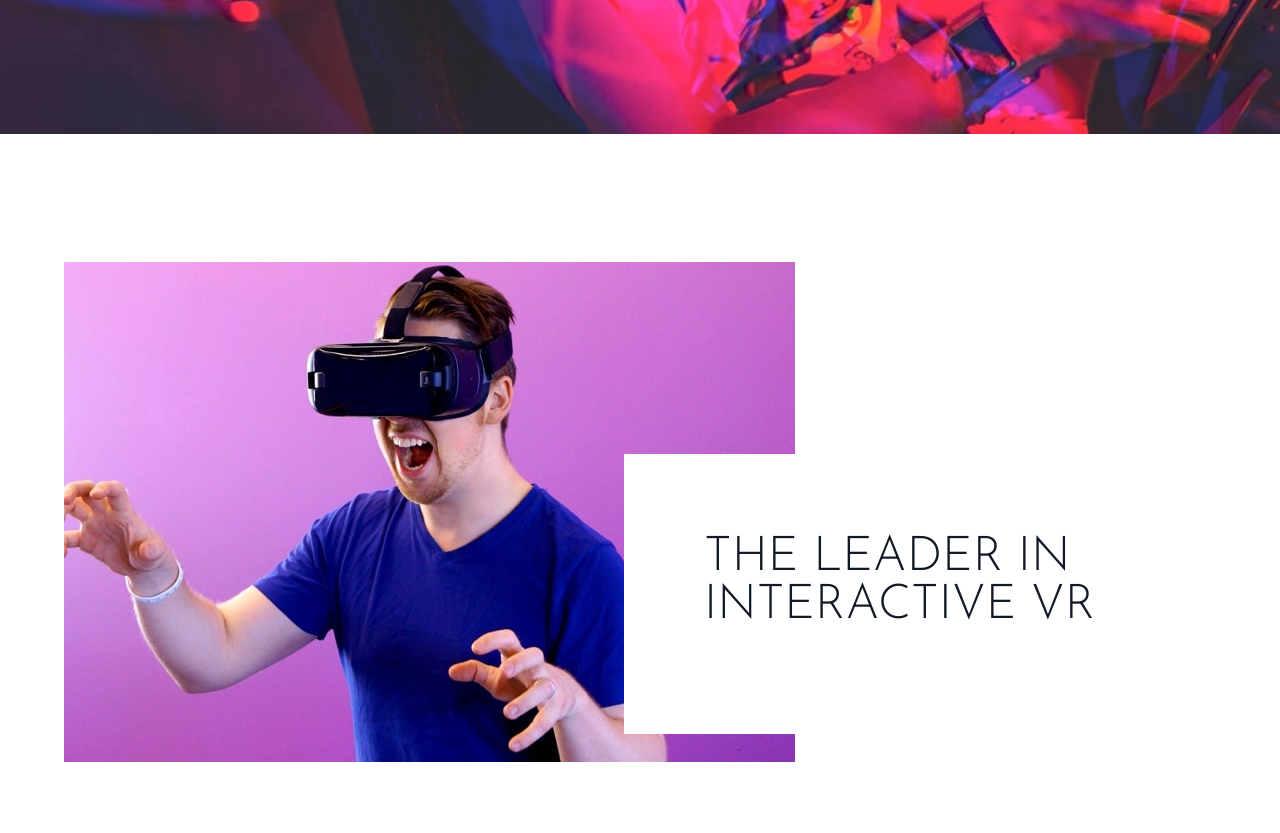
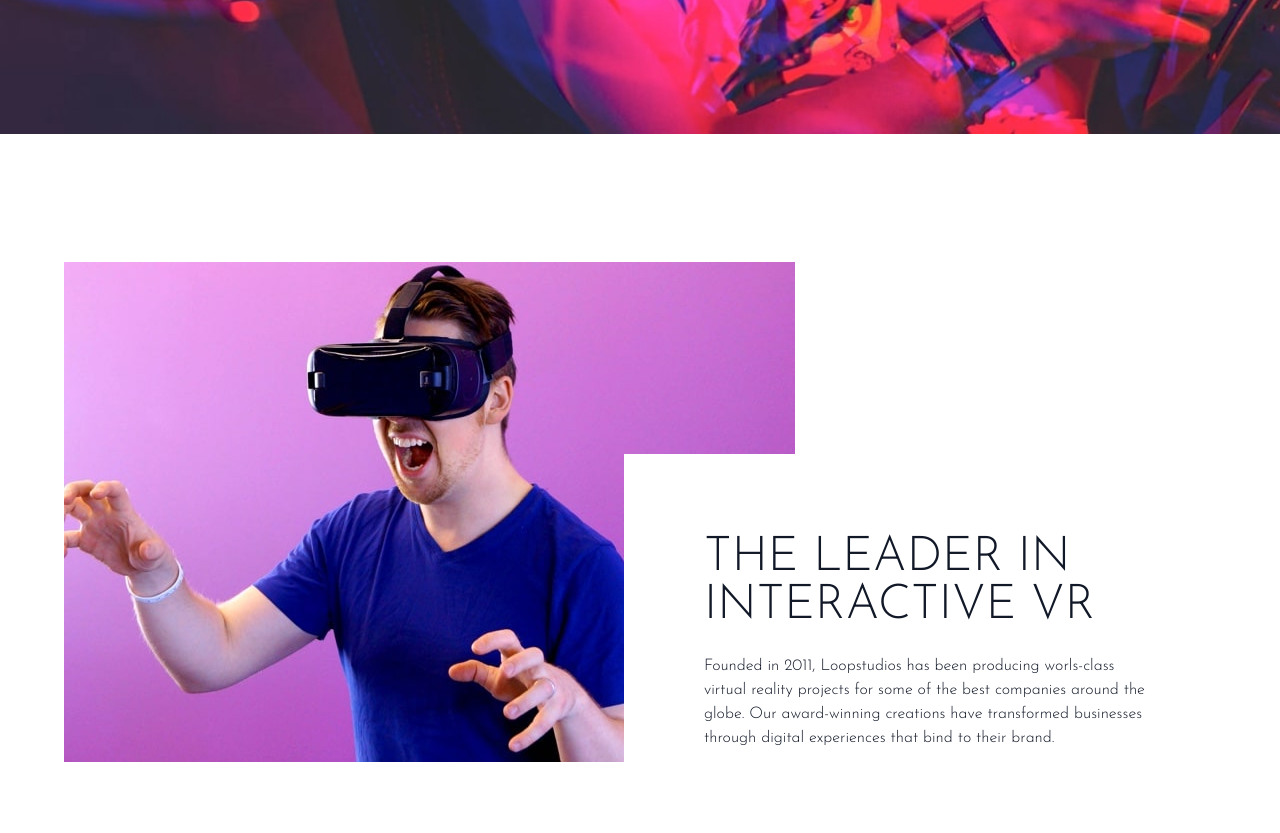
Before and after one commit to Faiem-qy/tailwind_css, a website: page website-projects/loopstudios/index.html in a window 1280 px wide. Shown: the part 522-1355 px from the top of the page. Drawn offline with Linux system fonts and the light colour scheme.

Commit message:
add description and adjust styling

```diff
--- a/website-projects/loopstudios/index.html
+++ b/website-projects/loopstudios/index.html
@@ -85,6 +85,12 @@
           >
             The leader in interactive VR
           </h2>
+          <p class="max-w-md text-center md:text-left">
+            Founded in 2011, Loopstudios has been producing worls-class virtual
+            reality projects for some of the best companies around the globe.
+            Our award-winning creations have transformed businesses through
+            digital experiences that bind to their brand.
+          </p>
         </div>
       </div>
     </section>
```
Also changed, not shown: website-projects/loopstudios/css/style.css.
